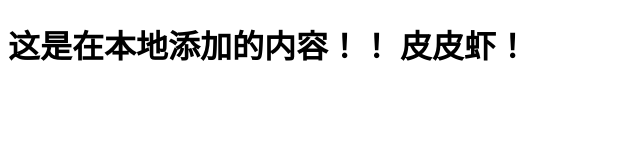
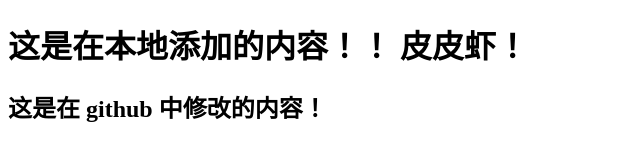
Before and after one commit to hanbo-gitHub/sh-04-test, a plain HTML site: page index.html in a window 1280 px wide. Shown: the whole page, without its empty margins (0-640 px from the left). Drawn offline with Linux system fonts and the light colour scheme.

Commit message:
Update index.html

```diff
--- a/index.html
+++ b/index.html
@@ -15,5 +15,7 @@
 
 
 	 -->
+
+	<h2>这是在 github 中修改的内容！</h2>
 </body>
 </html>
```
